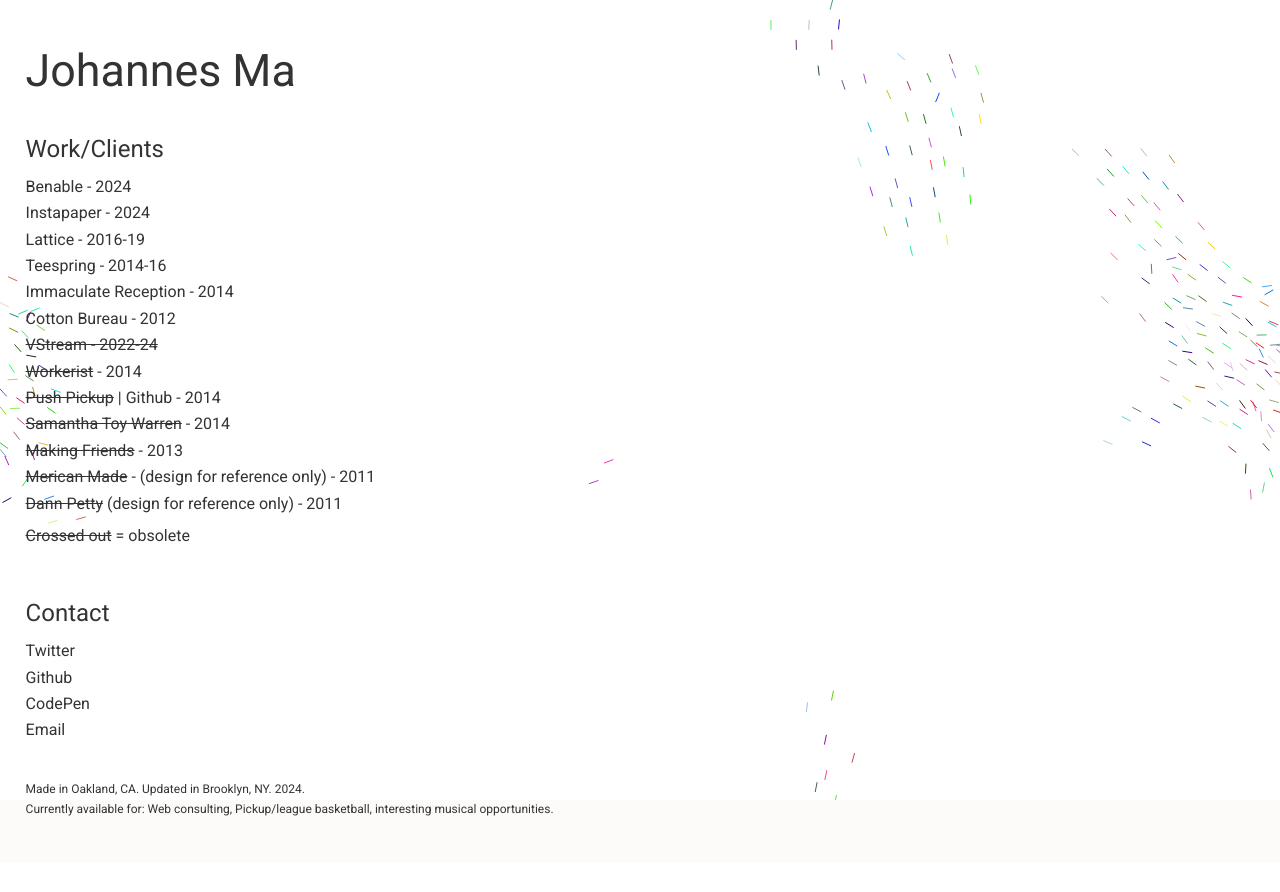
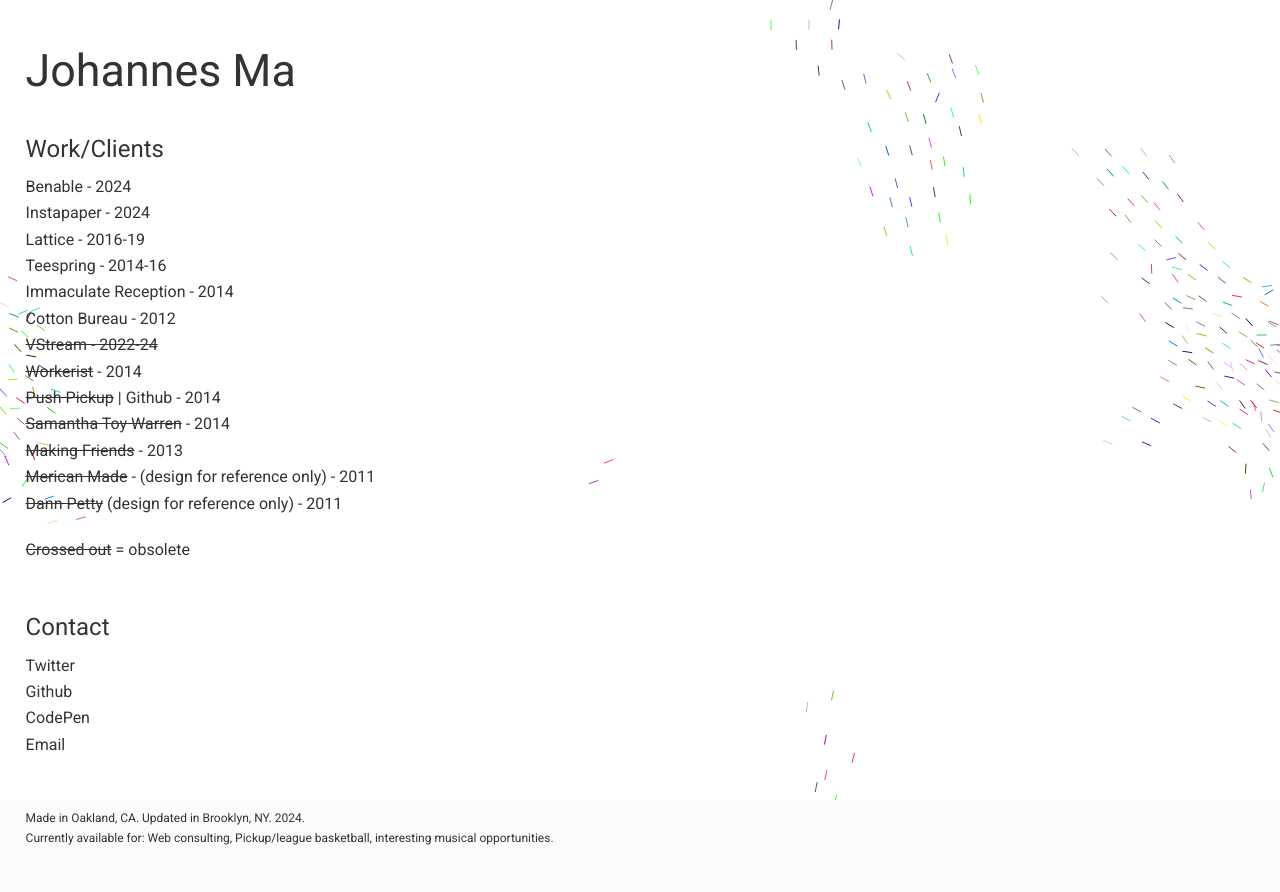
Before and after one commit to johannesma/johannesma.com, a PHP site: page / in a window 1280 px wide. Before the commit the page ends 816 px from the top, so only its background shows below. Run offline with PHP 8.4, Linux system fonts and the light colour scheme.

Commit message:
Update style.css

```diff
--- a/css/style.css
+++ b/css/style.css
@@ -70,6 +70,8 @@
 h1, h2, h3, h4, h5, p {
 	font-weight: 300;
 	margin: 0;}
+
+ul {margin-bottom: 1.5em;}
 
 	p, li {
 		font-weight: normal;
```
